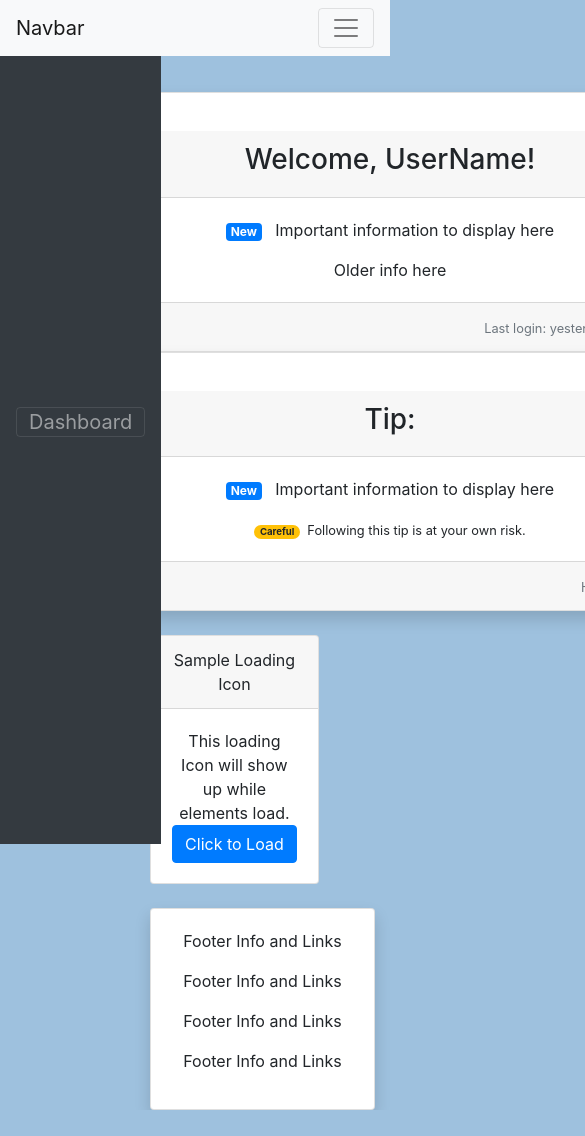
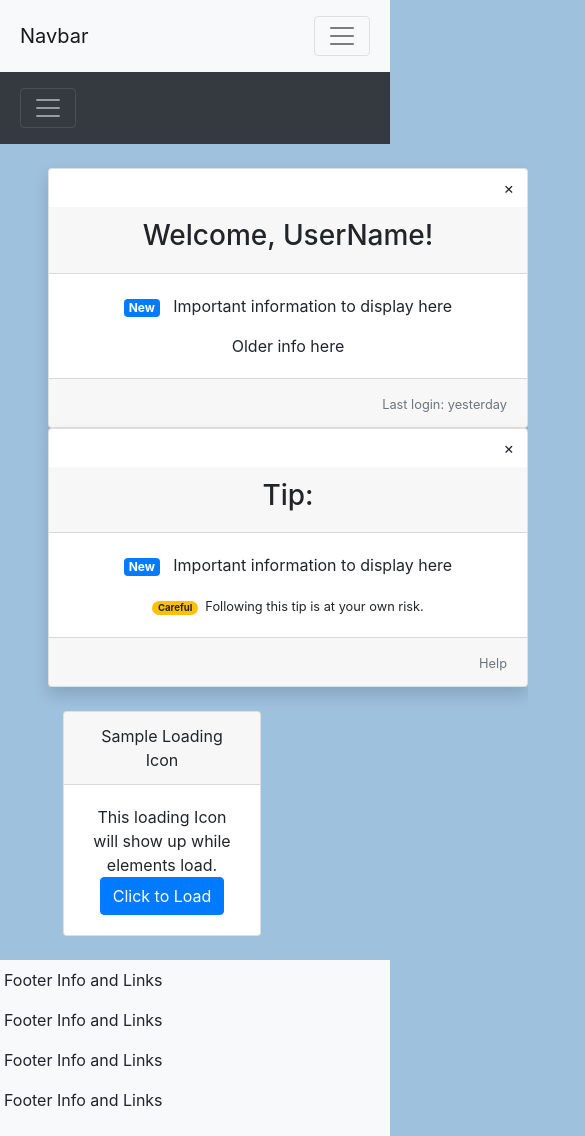
Before and after one commit to dtbradfield/sample-dashboard, an Angular app: page / in a window 390 px wide. Shown: the top 1136 px of the page, 585 px wide, since content can reach past the window. Before the commit the page ends 1110 px from the top, so only its background shows below. Built offline with nearby package versions, Linux system fonts and the light colour scheme.

Commit message:
ui tweaks

```diff
--- a/src/app/app.component.html
+++ b/src/app/app.component.html
@@ -1,22 +1,34 @@
-<div>
+<div class="container-fluid">
   <div class="row">
-    <div class="col">
-      <app-action-nav></app-action-nav>
+    <div class="col-sm-12 px-1 bg-light">
+      <div class="py-2 sticky-top flex-grow-1">
+        <app-action-nav></app-action-nav>
+      </div>
     </div>
   </div>
+</div>
+<div class="container-fluid">
   <div class="row">
-    <div class="col-lg-4 col-xl-4">
-      <app-sidenav></app-sidenav>
+    <div class="col-sm-2 px-1 bg-dark">
+      <div class="py-2 sticky-top flex-grow-1">
+        <div class="nav flex-sm-column">
+          <app-sidenav></app-sidenav>
+        </div>
+      </div>
     </div>
-  </div>
-  <div class="row" style="margin-top: 68px; margin-left: 120px;">
-    <div class="col">
+    <div class="col-sm-10 px-5">
       <br>
       <app-welcome></app-welcome>
       <br>
       <router-outlet></router-outlet>
       <br>
-      <app-footer></app-footer>
+    </div>
+  </div>
+  <div class="row">
+    <div class="col-sm-12 px-1 bg-light">
+      <div class="py-2 position-fixed-bottom flex-grow-1">
+        <app-footer></app-footer>
+      </div>
     </div>
   </div>
 </div>
--- a/src/app/footer/footer/footer.component.html
+++ b/src/app/footer/footer/footer.component.html
@@ -1,14 +1,4 @@
-<div class="container-fluid" style="border-radius: 8px;">
-  <div class="row">
-    <div class="col-lg-10 col-xl-10">
-      <div class="card shadow">
-        <div class="card-body text-center">
-          <p>Footer Info and Links</p>
-          <p>Footer Info and Links</p>
-          <p>Footer Info and Links</p>
-          <p>Footer Info and Links</p>
-        </div>
-      </div>
-    </div>
-  </div>
-</div>
+<p>Footer Info and Links</p>
+<p>Footer Info and Links</p>
+<p>Footer Info and Links</p>
+<p>Footer Info and Links</p>
--- a/src/app/main/landing/landing.component.html
+++ b/src/app/main/landing/landing.component.html
@@ -6,10 +6,28 @@
     <div class="card-body">
       <div class="card-text" *ngIf="!loading">
         This loading Icon will show up while elements load. <button class="btn btn-primary"
-        (click)="onLoadElement()">Click to Load</button>
+          (click)="onLoadElement()">Click to Load</button>
       </div>
       <div *ngIf="loading">
         <div class="spinner-grow text-primary" role="status">
+          <span class="sr-only">Loading...</span>
+        </div>
+        <div class="spinner-grow text-secondary" role="status">
+          <span class="sr-only">Loading...</span>
+        </div>
+        <div class="spinner-grow text-success" role="status">
+          <span class="sr-only">Loading...</span>
+        </div>
+        <div class="spinner-grow text-danger" role="status">
+          <span class="sr-only">Loading...</span>
+        </div>
+        <div class="spinner-grow text-warning" role="status">
+          <span class="sr-only">Loading...</span>
+        </div>
+        <div class="spinner-grow text-info" role="status">
+          <span class="sr-only">Loading...</span>
+        </div>
+        <div class="spinner-grow text-dark" role="status">
           <span class="sr-only">Loading...</span>
         </div>
       </div>
--- a/src/app/main/welcome/welcome.component.html
+++ b/src/app/main/welcome/welcome.component.html
@@ -1,4 +1,3 @@
-<div class="container">
 <div class="row">
   <div class="col">
     <div class="card shadow" style="width: 30rem; right: auto;" *ngIf="showWelcome">
@@ -29,7 +28,8 @@
       <div class="card-body text-center">
         <p class="card-text"><span class="badge badge-primary">New</span> &nbsp; Important information to display here
         </p>
-          <small class="card-text"><span class="badge badge-pill badge-warning">Careful</span> &nbsp;Following this tip is at your own risk.</small>
+        <small class="card-text"><span class="badge badge-pill badge-warning">Careful</span> &nbsp;Following this tip is
+          at your own risk.</small>
       </div>
       <div class="card-footer text-right">
         <small class="text-muted">Help</small>
@@ -37,4 +37,3 @@
     </div>
   </div>
 </div>
-</div>
--- a/src/app/sidebar/sidenav/sidenav.component.html
+++ b/src/app/sidebar/sidenav/sidenav.component.html
@@ -1,7 +1,7 @@
-<nav class="navbar navbar-expand-lg bg-dark navbar-dark" style="z-index: 1000; height: 100%; position: fixed;">
+<nav class="navbar navbar-expand-lg bg-dark navbar-dark">
   <button class="navbar-toggler" type="button" data-toggle="collapse" data-target="#navbarSupportedContent2"
     aria-controls="navbarSupportedContent2" aria-expanded="false" aria-label="Toggle navigation">
-    Dashboard
+    <span class="navbar-toggler-icon"></span>
   </button>
 
   <div class="collapse navbar-collapse" id="navbarSupportedContent2">
@@ -15,6 +15,18 @@
       <li class="nav-item">
         <a class="nav-link" href="#">Link</a>
       </li>
+      <li class="nav-item">
+        <a class="nav-link" href="#">Link</a>
+      </li>
+      <li class="nav-item">
+        <a class="nav-link" href="#">Link</a>
+      </li>
+      <li class="nav-item">
+        <a class="nav-link" href="#">Link</a>
+      </li>
+      <li class="nav-item">
+        <a class="nav-link" href="#">Link</a>
+      </li>
     </ul>
   </div>
 </nav>
--- a/src/app/topbar/action-nav/action-nav.component.html
+++ b/src/app/topbar/action-nav/action-nav.component.html
@@ -1,4 +1,4 @@
-<nav class="navbar navbar-expand-lg navbar-light bg-light fixed-top">
+<nav class="navbar navbar-expand-lg navbar-light bg-light">
   <a class="navbar-brand" href="#">Navbar</a>
   <button class="navbar-toggler" type="button" data-toggle="collapse" data-target="#navbarSupportedContent"
     aria-controls="navbarSupportedContent" aria-expanded="false" aria-label="Toggle navigation">
```
Lines whose indentation alone changed are shown as unchanged.
